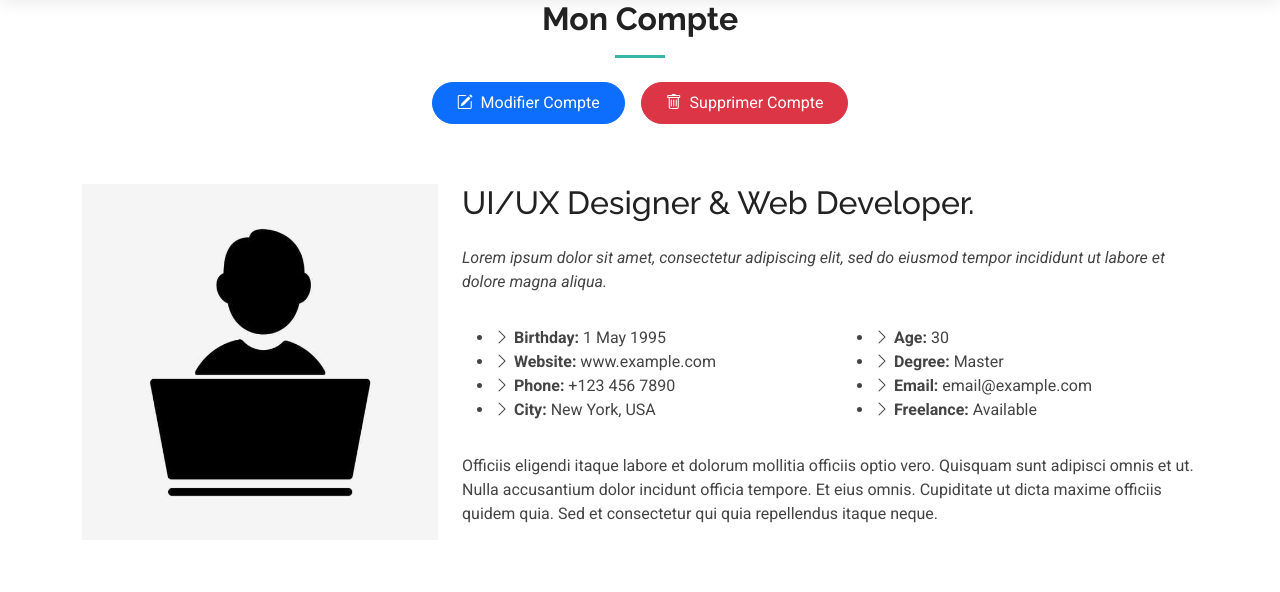
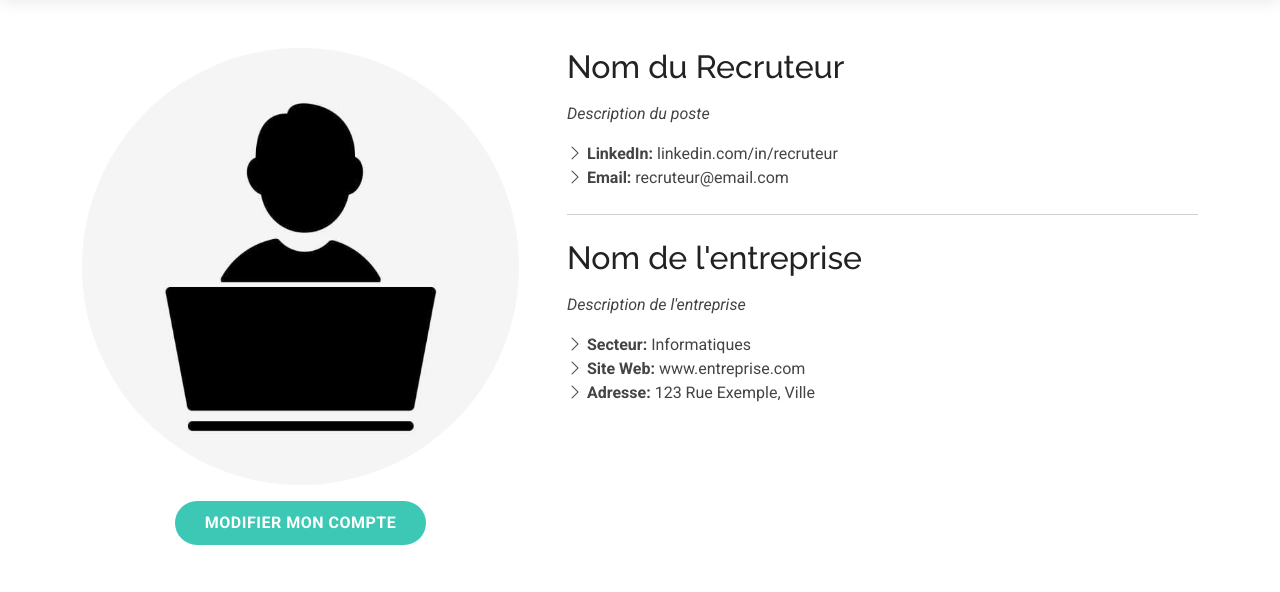
Before and after one commit to siham-benkhajjou/myJob, a Spring Boot app: page /recruteur/mon-compte in a window 1280 px wide. Shown: the part 83-675 px from the top of the page. Run offline with Spring Boot 4, Linux system fonts and the light colour scheme; the visitor is signed in with stand-in values (Sample User, id 1); some of the project's set-up classes (security, data sources, template engines, error pages and the like) are left out, and stand-ins take their place; some libraries are stand-ins or nearby versions.

Commit message:
recreteur mon compte modifications

```diff
--- a/src/main/resources/templates/moncompterec.html
+++ b/src/main/resources/templates/moncompterec.html
@@ -34,6 +34,28 @@
     * Author: BootstrapMade.com
     * License: https://bootstrapmade.com/license/
     ======================================================== -->
+    <style>
+        .custom-btn {
+            background-color: #3cc8b4;
+            color: white;
+            font-weight: 600;
+            padding: 10px 30px;
+            border: none;
+            border-radius: 50px;
+            text-transform: uppercase;
+            letter-spacing: 0.5px;
+            transition: background-color 0.3s ease;
+            display: inline-block;
+            text-decoration: none;
+        }
+
+        .custom-btn:hover {
+            background-color: #34b0a0;
+            color: white;
+            text-decoration: none;
+        }
+    </style>
+
 </head>
 
 <body class="about-page">
@@ -78,64 +100,40 @@
 </header>
 
 <main class="main">
+    <!-- Mon Compte Section -->
+    <div class="container py-5" data-aos="fade-up" data-aos-delay="100">
+        <div class="row justify-content-center align-items-start g-5">
 
-    <!-- Section Title -->
-    <div class="container section-title text-center" data-aos="fade-up">
-        <h2>Mon Compte</h2>
+            <!-- Recruiter Info -->
+            <div class="col-lg-5 text-center">
+                <img src="/assets/img/profile-img.jpg" class="img-fluid rounded-circle mb-3" alt="Recruteur">
+                <a href="/recruteur/modifier-compte-rec" class="btn custom-btn">
+                    Modifier Mon Compte
+                </a>
+            </div>
 
-        <div class="account-actions d-flex justify-content-center gap-3 mt-4">
-            <a href="/recruteur/modifier-compte" class="btn btn-primary scrollto rounded-pill px-4 py-2">
-                <i class="bi bi-pencil-square me-1"></i> Modifier Compte
-            </a>
+            <!-- Recruiter Details -->
+            <div class="col-lg-7">
+                <h2 class="mb-3">Nom du Recruteur</h2>
+                <p class="fst-italic">Description du poste</p>
+                <ul class="list-unstyled">
+                    <li><i class="bi bi-chevron-right"></i> <strong>LinkedIn:</strong> <span>linkedin.com/in/recruteur</span></li>
+                    <li><i class="bi bi-chevron-right"></i> <strong>Email:</strong> <span>recruteur@email.com</span></li>
+                </ul>
 
-            <form action="/recruteur/supprimer-compte" method="post" onsubmit="return confirm('Êtes-vous sûr de vouloir supprimer votre compte ?');">
-                <button type="submit" class="btn btn-danger scrollto rounded-pill px-4 py-2">
-                    <i class="bi bi-trash me-1"></i> Supprimer Compte
-                </button>
-            </form>
-        </div>
-    </div>
+                <hr class="my-4">
 
-    <div class="container" data-aos="fade-up" data-aos-delay="100">
-
-            <div class="row gy-4 justify-content-center">
-                <div class="col-lg-4">
-                    <img src="/assets/img/profile-img.jpg" class="img-fluid" alt="">
-                </div>
-                <div class="col-lg-8 content">
-                    <h2>UI/UX Designer &amp; Web Developer.</h2>
-                    <p class="fst-italic py-3">
-                        Lorem ipsum dolor sit amet, consectetur adipiscing elit, sed do eiusmod tempor incididunt ut labore et dolore
-                        magna aliqua.
-                    </p>
-                    <div class="row">
-                        <div class="col-lg-6">
-                            <ul>
-                                <li><i class="bi bi-chevron-right"></i> <strong>Birthday:</strong> <span>1 May 1995</span></li>
-                                <li><i class="bi bi-chevron-right"></i> <strong>Website:</strong> <span>www.example.com</span></li>
-                                <li><i class="bi bi-chevron-right"></i> <strong>Phone:</strong> <span>+123 456 7890</span></li>
-                                <li><i class="bi bi-chevron-right"></i> <strong>City:</strong> <span>New York, USA</span></li>
-                            </ul>
-                        </div>
-                        <div class="col-lg-6">
-                            <ul>
-                                <li><i class="bi bi-chevron-right"></i> <strong>Age:</strong> <span>30</span></li>
-                                <li><i class="bi bi-chevron-right"></i> <strong>Degree:</strong> <span>Master</span></li>
-                                <li><i class="bi bi-chevron-right"></i> <strong>Email:</strong> <span>email@example.com</span></li>
-                                <li><i class="bi bi-chevron-right"></i> <strong>Freelance:</strong> <span>Available</span></li>
-                            </ul>
-                        </div>
-                    </div>
-                    <p class="py-3">
-                        Officiis eligendi itaque labore et dolorum mollitia officiis optio vero. Quisquam sunt adipisci omnis et ut. Nulla accusantium dolor incidunt officia tempore. Et eius omnis.
-                        Cupiditate ut dicta maxime officiis quidem quia. Sed et consectetur qui quia repellendus itaque neque.
-                    </p>
-                </div>
+                <h2 class="mb-3">Nom de l'entreprise</h2>
+                <p class="fst-italic">Description de l'entreprise</p>
+                <ul class="list-unstyled">
+                    <li><i class="bi bi-chevron-right"></i> <strong>Secteur:</strong> <span>Informatiques</span></li>
+                    <li><i class="bi bi-chevron-right"></i> <strong>Site Web:</strong> <span>www.entreprise.com</span></li>
+                    <li><i class="bi bi-chevron-right"></i> <strong>Adresse:</strong> <span>123 Rue Exemple, Ville</span></li>
+                </ul>
             </div>
 
         </div>
-
-    </section><!-- /About Section -->
+    </div>
 
 
 </main>
```
